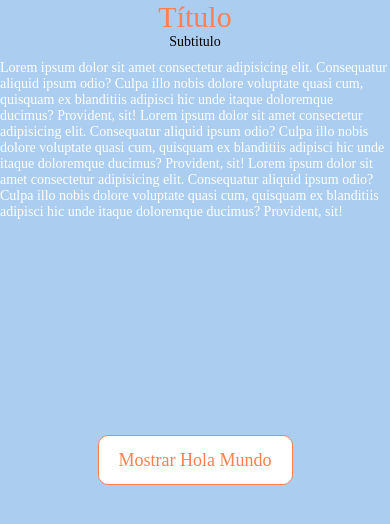
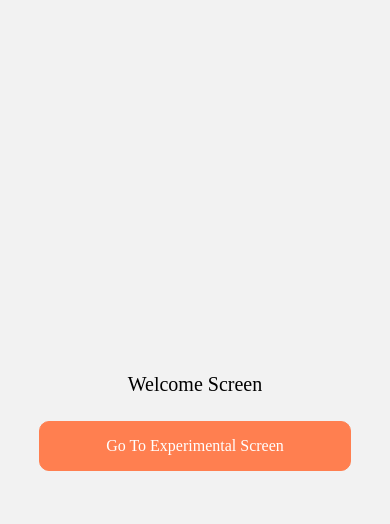
Before and after one commit to dafer154/cursoreactnative, a React Native app: screen /Welcome in a window 390 px wide. Shown: the top 524 px of the page. Built offline with nearby package versions, Linux system fonts and the light colour scheme; grey boxes are pictures that could not be loaded.

Commit message:
include navigation

```diff
--- a/App.tsx
+++ b/App.tsx
@@ -8,106 +8,19 @@
  * @format
  */
 
-import React, { useState } from 'react';
-import { StyleSheet, View, Image, SafeAreaView, ScrollView } from 'react-native';
-
-import { DefaultButton, DefaultModal, Typography, Separator } from './src/components';
-
-import { colors } from './src/utils/theme';
-import { DEVICE_WIDTH } from './src/utils/dimensions';
+import React from 'react';
+const { NavigationContainer } = require('@react-navigation/native');
+import MainNavigator from './src/navigation/MainNavigator';
 
 const App = () => {
-  const [IsModalVisible, setIsModalVisible] = useState(false);
-
-  const showAlert = () => {
-    setIsModalVisible(true);
-  };
-
-  const hideAlert = () => {
-    setIsModalVisible(false);
-  };
-
   return (
-    <>
-      <SafeAreaView />
-      <ScrollView style={styles.scrollContainer}>
-        <View style={styles.mainContainer}>
-          <Typography color={colors.mainOrange} size={30} variant="bold">
-            Título
-          </Typography>
-          <View style={styles.subtitle}>
-            <Typography variant="medium">Subtitulo</Typography>
-          </View>
-          <Typography color={colors.white} variant="regular">
-            Lorem ipsum dolor sit amet consectetur adipisicing elit. Consequatur aliquid ipsum odio?
-            Culpa illo nobis dolore voluptate quasi cum, quisquam ex blanditiis adipisci hic unde
-            itaque doloremque ducimus? Provident, sit! Lorem ipsum dolor sit amet consectetur
-            adipisicing elit. Consequatur aliquid ipsum odio? Culpa illo nobis dolore voluptate
-            quasi cum, quisquam ex blanditiis adipisci hic unde itaque doloremque ducimus?
-            Provident, sit! Lorem ipsum dolor sit amet consectetur adipisicing elit. Consequatur
-            aliquid ipsum odio? Culpa illo nobis dolore voluptate quasi cum, quisquam ex blanditiis
-            adipisci hic unde itaque doloremque ducimus? Provident, sit!
-          </Typography>
-          <Separator separation={50} />
-          <Image
-            source={{ uri: 'https://reactnative.dev/img/tiny_logo.png' }}
-            style={styles.image}
-            resizeMode="contain"
-          />
-          <Separator separation={50} />
-          <DefaultButton
-            compStyle={styles.button}
-            text="Mostrar Hola Mundo"
-            onPress={showAlert}
-            variant="secondary"
-          />
-          <DefaultModal
-            isModalVisible={IsModalVisible}
-            text="Hello World"
-            actionButtonText="Ok"
-            onModalAction={hideAlert}
-          />
-        </View>
-      </ScrollView>
-    </>
+    <NavigationContainer>
+      <MainNavigator />
+    </NavigationContainer>
   );
 };
 
 /**
  * This stylesheet calculates styles ONCE and avoids re rendering
  */
-const styles = StyleSheet.create({
-  mainContainer: {
-    alignItems: 'center',
-    backgroundColor: colors.veryLightBlue,
-    flex: 1,
-    flexDirection: 'column',
-    justifyContent: 'center',
-    width: '100%',
-  },
-  scrollContainer: {
-    backgroundColor: colors.veryLightBlue,
-  },
-  subtitle: {
-    marginBottom: 10,
-  },
-  title: {
-    color: colors.mainOrange,
-    fontSize: 20,
-    fontWeight: 'bold',
-    marginBottom: 10,
-  },
-  image: {
-    marginTop: 5,
-    minHeight: 100,
-    width: DEVICE_WIDTH * 0.5,
-  },
-  text: {
-    color: colors.mainOrange,
-  },
-  button: {
-    width: '50%',
-  },
-});
-
 export default App;
--- a/package.json
+++ b/package.json
@@ -11,8 +11,12 @@
     "check-ts": "tsc --watch --noEmit --skipLibCheck"
   },
   "dependencies": {
+    "@react-navigation/native": "^6.0.2",
+    "@react-navigation/native-stack": "^6.0.3",
     "react": "17.0.1",
-    "react-native": "0.64.1"
+    "react-native": "0.64.1",
+    "react-native-safe-area-context": "^3.3.0",
+    "react-native-screens": "^3.5.0"
   },
   "devDependencies": {
     "@babel/core": "^7.12.9",
--- /dev/null
+++ b/src/navigation/MainNavigator.tsx
@@ -0,0 +1,15 @@
+import React from 'react';
+const { createNativeStackNavigator } = require('@react-navigation/native-stack');
+import { ExperimentalScreen, Welcome } from '../screens';
+
+const Stack = createNativeStackNavigator();
+
+const MainNavigator = () => (
+  //for default choose the first screen
+  <Stack.Navigator initialRouteName="Welcome">
+    <Stack.Screen name="Welcome" component={Welcome} options={{ headerShown: false }} />
+    <Stack.Screen name="Experimental" component={ExperimentalScreen} />
+  </Stack.Navigator>
+);
+
+export default MainNavigator;
--- /dev/null
+++ b/src/screens/ExperimentalScreen/ExperimentalScreen.tsx
@@ -0,0 +1,68 @@
+import React, { useState } from 'react';
+import { View, Image, SafeAreaView, ScrollView } from 'react-native';
+import { DefaultButton, DefaultModal, Typography, Separator } from '../../components';
+import styles from './styles';
+import { colors } from '../../utils/theme';
+
+const ExperimentalScreen = () => {
+  const [IsModalVisible, setIsModalVisible] = useState(false);
+
+  const showAlert = () => {
+    setIsModalVisible(true);
+  };
+
+  const hideAlert = () => {
+    setIsModalVisible(false);
+  };
+
+  return (
+    <>
+      <SafeAreaView />
+      <ScrollView style={styles.scrollContainer}>
+        <View style={styles.mainContainer}>
+          <Typography color={colors.mainOrange} size={30} variant="bold">
+            Título
+          </Typography>
+          <View style={styles.subtitle}>
+            <Typography variant="medium">Subtitulo</Typography>
+          </View>
+          <Typography color={colors.white} variant="regular">
+            Lorem ipsum dolor sit amet consectetur adipisicing elit. Consequatur aliquid ipsum odio?
+            Culpa illo nobis dolore voluptate quasi cum, quisquam ex blanditiis adipisci hic unde
+            itaque doloremque ducimus? Provident, sit! Lorem ipsum dolor sit amet consectetur
+            adipisicing elit. Consequatur aliquid ipsum odio? Culpa illo nobis dolore voluptate
+            quasi cum, quisquam ex blanditiis adipisci hic unde itaque doloremque ducimus?
+            Provident, sit! Lorem ipsum dolor sit amet consectetur adipisicing elit. Consequatur
+            aliquid ipsum odio? Culpa illo nobis dolore voluptate quasi cum, quisquam ex blanditiis
+            adipisci hic unde itaque doloremque ducimus? Provident, sit!
+          </Typography>
+          <Separator separation={50} />
+          <Image
+            source={{ uri: 'https://reactnative.dev/img/tiny_logo.png' }}
+            style={styles.image}
+            resizeMode="contain"
+          />
+          <Separator separation={50} />
+          <DefaultButton
+            compStyle={styles.button}
+            text="Mostrar Hola Mundo"
+            onPress={showAlert}
+            variant="secondary"
+          />
+          <DefaultModal
+            isModalVisible={IsModalVisible}
+            text="Hello World"
+            actionButtonText="Ok"
+            onModalAction={hideAlert}
+          />
+        </View>
+      </ScrollView>
+    </>
+  );
+};
+
+/**
+ * This stylesheet calculates styles ONCE and avoids re rendering
+ */
+
+export default ExperimentalScreen;
--- /dev/null
+++ b/src/screens/ExperimentalScreen/index.ts
@@ -0,0 +1,2 @@
+import ExperimentalScreen from './ExperimentalScreen';
+export default ExperimentalScreen;
--- /dev/null
+++ b/src/screens/ExperimentalScreen/styles.ts
@@ -0,0 +1,39 @@
+import { StyleSheet } from 'react-native';
+import { colors } from '../../utils/theme';
+import { DEVICE_WIDTH } from '../../utils/dimensions';
+
+const styles = StyleSheet.create({
+  mainContainer: {
+    alignItems: 'center',
+    backgroundColor: colors.veryLightBlue,
+    flex: 1,
+    flexDirection: 'column',
+    justifyContent: 'center',
+    width: '100%',
+  },
+  scrollContainer: {
+    backgroundColor: colors.veryLightBlue,
+  },
+  subtitle: {
+    marginBottom: 10,
+  },
+  title: {
+    color: colors.mainOrange,
+    fontSize: 20,
+    fontWeight: 'bold',
+    marginBottom: 10,
+  },
+  image: {
+    marginTop: 5,
+    minHeight: 100,
+    width: DEVICE_WIDTH * 0.5,
+  },
+  text: {
+    color: colors.mainOrange,
+  },
+  button: {
+    width: '50%',
+  },
+});
+
+export default styles;
--- /dev/null
+++ b/src/screens/Welcome/Welcome.tsx
@@ -0,0 +1,24 @@
+import React from 'react';
+import { View } from 'react-native';
+
+import { DefaultButton, Separator, Typography } from '../../components';
+import styles from './styles';
+
+//@ts-ignore
+const WelcomeScreen = ({ navigation }) => {
+  return (
+    <View style={styles.mainContainer}>
+      <Typography size={20} variant="medium">
+        Welcome Screen
+      </Typography>
+      <Separator separation={15} />
+      <DefaultButton
+        text="Go To Experimental Screen"
+        textSize={16}
+        onPress={() => navigation.navigate('Experimental')}
+      />
+    </View>
+  );
+};
+
+export default WelcomeScreen;
--- /dev/null
+++ b/src/screens/Welcome/index.ts
@@ -0,0 +1,2 @@
+import Welcome from './Welcome';
+export default Welcome;
--- /dev/null
+++ b/src/screens/Welcome/styles.ts
@@ -0,0 +1,12 @@
+import { StyleSheet } from 'react-native';
+
+const styles = StyleSheet.create({
+  mainContainer: {
+    alignItems: 'center',
+    flex: 1,
+    justifyContent: 'center',
+    width: '100%',
+  },
+});
+
+export default styles;
--- /dev/null
+++ b/src/screens/index.ts
@@ -0,0 +1,2 @@
+export { default as ExperimentalScreen } from './ExperimentalScreen';
+export { default as Welcome } from './Welcome';
```
Also changed, not shown: 2 other files (tests, documents, lock files or other folders).
